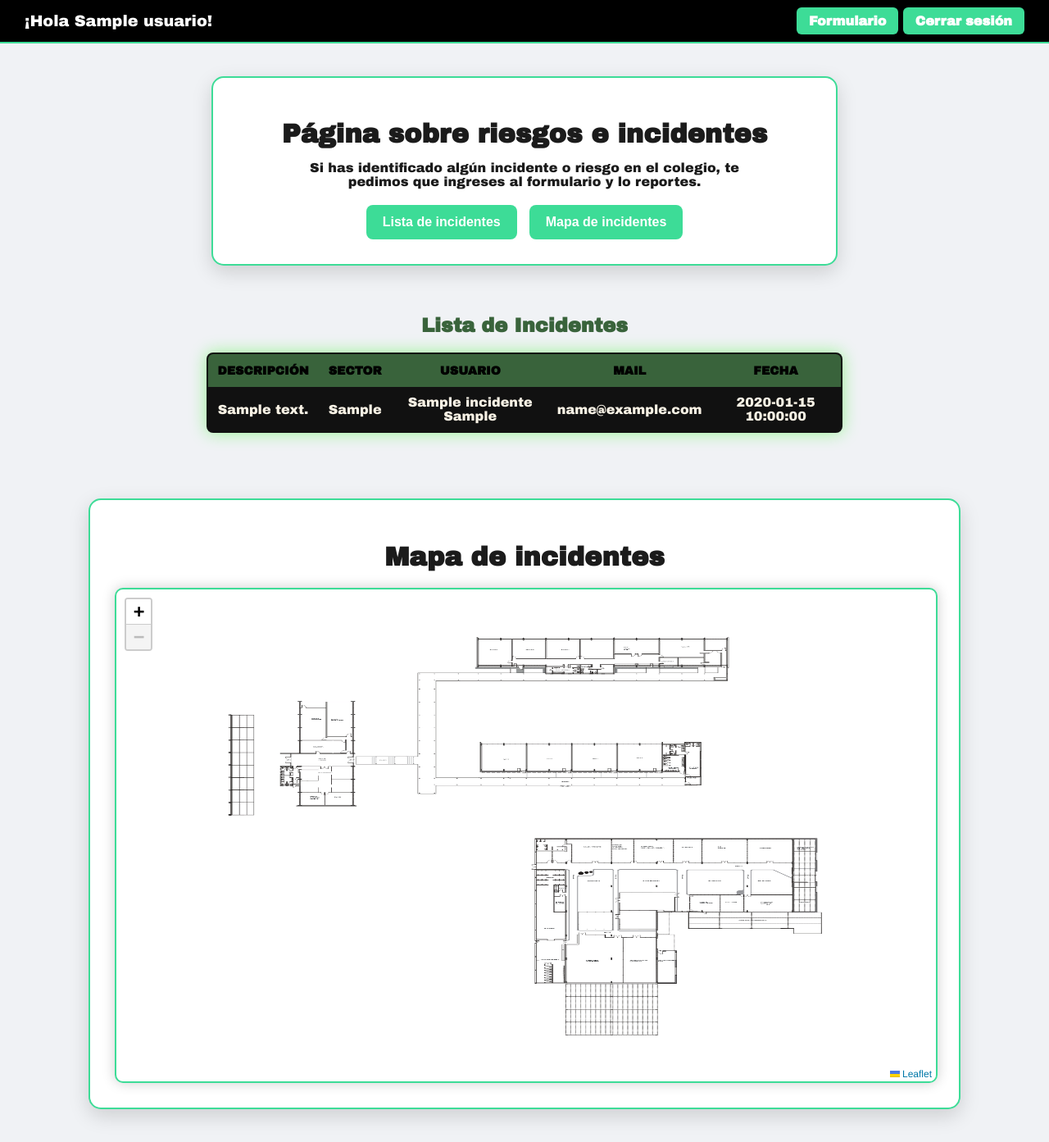
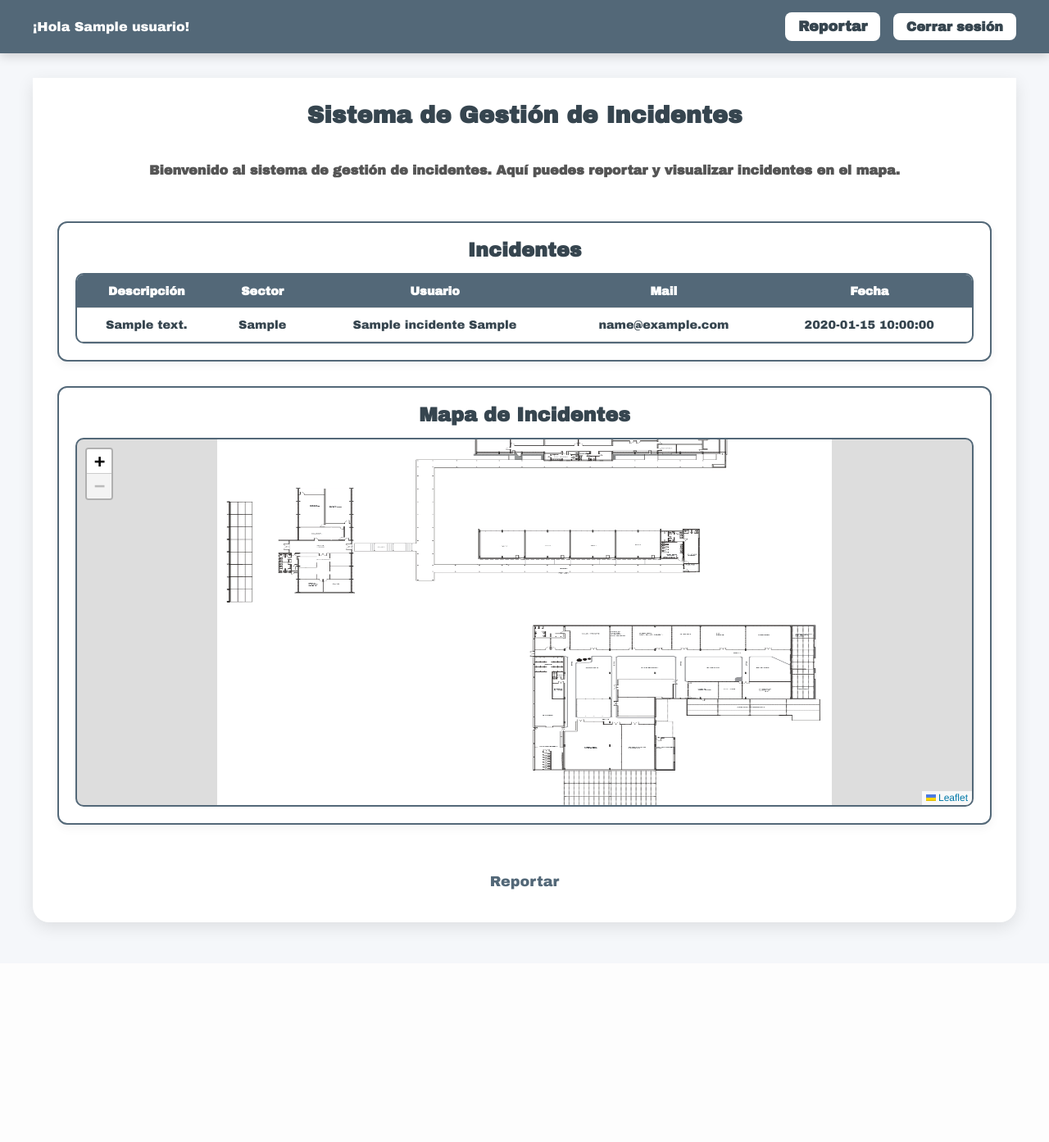
Before and after one commit to vicente-AR81/Higiene-y-seguridad, a Flask app: template app/templates/index.html in a window 1280 px wide. Shown: the whole page at 82% size. After the commit the page ends 1140 px from the top, so only its background shows below. Run offline with Flask 3, Linux system fonts and the light colour scheme; tables that the repository leaves empty hold one stand-in row (values such as "Sample post"); the template is opened without the code that fills it: values that come from a table or form of the project are taken from there, most other values are stand-ins (such as "Sample title", 1, 10 or a date in 2020).

Commit message:
css by maxi again

```diff
--- a/app/static/index.css
+++ b/app/static/index.css
@@ -1,200 +1,240 @@
+/* =========================
+   BASE
+========================= */
 @import url('https://fonts.googleapis.com/css2?family=Archivo+Black&display=swap');
 
-body {
-    margin: 0;
-    font-family: "Archivo Black", sans-serif;
-    background-color: #f0f2f5;
-    color: #1b1b1b;
-    text-align: center;
+:root {
+  --color-principal: #536878;
+  --color-secundario: #36454f;
+  --color-bg: #f5f7fa;
+  --color-texto: #36454f;
+  --color-card: #ffffff;
 }
 
-/* Banner superior */
-.banner {
-    background-color: #000;
-    border-bottom: 2px solid #3ddc97;
-    padding: 15px 30px;
-    display: flex;
-    justify-content: space-between;
-    align-items: center;
+* {
+  margin: 0;
+  padding: 0;
+  box-sizing: border-box;
+  scroll-behavior: smooth;
 }
 
-.usuario {
-    font-size: 1.2rem;
-    color: #fff;
+body {
+  font-family: "Archivo Black", sans-serif;
+  background-color: var(--color-bg);
+  color: var(--color-texto);
+  display: flex;
+  flex-direction: column;
+  min-height: 100vh;
+  text-align: center;
+  animation: fadeInBody 0.8s ease forwards;
 }
 
-.btn-logout,
-.btn-form {
-    background-color: #3ddc97;
-    color: #fff;
-    padding: 8px 15px;
-    border-radius: 6px;
-    text-decoration: none;
-    font-weight: bold;
-    transition: all 0.3s ease;
+/* =========================
+   BANNER SUPERIOR
+========================= */
+.banner {
+  background: var(--color-principal);
+  padding: 15px 40px;
+  display: flex;
+  justify-content: space-between;
+  align-items: center;
+  color: #fff;
+  box-shadow: 0 4px 12px rgba(0,0,0,0.15);
+  position: sticky;
+  top: 0;
+  z-index: 10;
+  animation: slideDown 0.6s ease;
 }
 
-.btn-logout:hover,
-.btn-form:hover {
-    background-color: #324543;
+.banner .usuario {
+  font-size: 1rem;
+  animation: fadeInLeft 1s ease;
 }
 
-/* Contenido central */
-.contenido {
-    padding: 40px 20px;
-    display: flex;
-    flex-direction: column;
-    align-items: center;
-    gap: 40px;
+.banner a {
+  background: #fff;
+  color: var(--color-secundario);
+  padding: 8px 16px;
+  border-radius: 8px;
+  text-decoration: none;
+  font-weight: bold;
+  margin-left: 10px;
+  transition: all 0.3s ease;
 }
 
-.card {
-    background-color: #fff;
-    border: 2px solid #3ddc97;
-    border-radius: 15px;
-    padding: 30px;
-    max-width: 700px;
-    width: 100%;
-    box-shadow: 0 8px 25px rgba(0,0,0,0.15);
-    animation: fadeIn 1s ease forwards;
+.banner a:hover {
+  background: var(--color-secundario);
+  color: #fff;
+  transform: translateY(-2px) scale(1.05);
+  box-shadow: 0 4px 12px rgba(0,0,0,0.2);
 }
 
-.card h1 {
-    margin-bottom: 15px;
-    text-transform: lowercase;
+/* =========================
+   CARD PRINCIPAL
+========================= */
+.card-principal {
+  background: var(--color-card);
+  margin: 30px auto 50px auto;
+  width: 95%;
+  max-width: 1200px;
+  border-radius: 0 0 20px 20px; /* recto arriba, redondeado abajo */
+  box-shadow: 0 6px 20px rgba(0,0,0,0.1);
+  padding: 30px;
+  display: flex;
+  flex-direction: column;
+  gap: 30px;
+  animation: fadeInUp 0.8s ease;
 }
 
-.card h1::first-letter {
-    text-transform: uppercase;
+.titulo {
+  font-size: 1.8rem;
+  color: var(--color-secundario);
+  margin-bottom: 10px;
 }
 
-.intro {
-    max-width: 600px;
-    margin: 0 auto 20px auto;
-    font-size: 1rem;
-    color: #1b1b1b;
+.subtitulo {
+  font-size: 1rem;
+  color: #555;
+  line-height: 1.5;
+  margin-bottom: 20px;
 }
 
-/* Imagen centrada */
-.card img {
-    max-width: 100%;
-    height: auto;
-    border-radius: 10px;
-    margin: 20px 0;
+/* =========================
+   LISTA DE INCIDENTES
+========================= */
+.lista {
+  width: 100%;
+  background: var(--color-card);
+  border: 2px solid var(--color-principal);
+  border-radius: 12px;
+  box-shadow: 0 4px 12px rgba(0,0,0,0.05);
+  padding: 20px;
+  animation: fadeInUp 1s ease;
 }
 
-/* Botones */
-.botones {
-    display: flex;
-    justify-content: center;
-    gap: 15px;
+.lista h2 {
+  margin-bottom: 15px;
+  color: var(--color-secundario);
 }
 
-button {
-    background-color: #3ddc97;
-    color: #fff;
-    border: none;
-    border-radius: 8px;
-    padding: 12px 20px;
-    font-size: 1rem;
-    cursor: pointer;
-    font-weight: bold;
-    transition: all 0.3s ease;
+/* Scroll con efecto */
+.tabla-scroll {
+  max-height: 300px; /* ~5 filas visibles */
+  overflow-y: auto;
+  border: 2px solid var(--color-principal);
+  border-radius: 10px;
+  scrollbar-width: thin;
+  scrollbar-color: var(--color-principal) #eee;
 }
 
-button:hover {
-    background-color: #324543;
-    transform: translateY(-3px) scale(1.02);
-    box-shadow: 0 6px 15px rgba(0,0,0,0.2);
+/* Estilo del scroll */
+.tabla-scroll::-webkit-scrollbar {
+  width: 8px;
+}
+.tabla-scroll::-webkit-scrollbar-track {
+  background: #eee;
+  border-radius: 10px;
+}
+.tabla-scroll::-webkit-scrollbar-thumb {
+  background-color: var(--color-principal);
+  border-radius: 10px;
 }
 
-/* Animación */
-@keyframes fadeIn {
-    from { opacity: 0; transform: translateY(20px); }
-    to { opacity: 1; transform: translateY(0); }
+.tabla-scroll table {
+  width: 100%;
+  border-collapse: collapse;
 }
 
-/* Lista */
-h2 {
-    margin-bottom: 20px;
-    color: #39633b;
+.tabla-scroll thead {
+  position: sticky;
+  top: 0;
+  background: var(--color-principal);
+  color: #fff;
+  z-index: 1;
+  animation: fadeIn 1s ease;
 }
 
-table {
-    width: 90%;
-    margin: 0 auto;
-    border-collapse: collapse;
-    background-color: #111;
-    border: 2px solid #39633b;
-    border-radius: 8px;
-    overflow: hidden;
-    box-shadow: 0 0 20px rgba(23, 250, 3, 0.4);
-}
-
-thead {
-    background-color: #39633b;
-    color: #000;
-}
-
-th {
-    padding: 12px;
-    text-transform: uppercase;
-    font-size: 0.9rem;
-}
-
-td {
-    padding: 10px;
-    color: #f7f1e4;
-    border-bottom: 1px solid #333;
+th, td {
+  padding: 12px;
+  font-size: 0.9rem;
+  text-align: center;
+  border-bottom: 1px solid #ddd;
+  transition: background 0.3s ease;
 }
 
 tbody tr:nth-child(even) {
-    background-color: #1a1a1a;
+  background-color: #f9f9f9;
 }
 
 tbody tr:hover {
-    background-color: #333;
-    transition: 0.3s;
+  background-color: #dceefc;
+  transform: scale(1.01);
 }
 
-/* Mapa */
-.contenido {
-  display: flex;
-  justify-content: center;
+/* =========================
+   MAPA
+========================= */
+.card-map {
+  background: var(--color-card);
+  border: 2px solid var(--color-principal);
+  border-radius: 12px;
+  padding: 20px;
+  box-shadow: 0 4px 12px rgba(0,0,0,0.05);
+  animation: fadeInUp 1.2s ease;
 }
 
-.card-map {
-   background-color: #fff;
-  border: 2px solid #3ddc97;
-  border-radius: 15px;
-  padding: 30px;
-  max-width: 1000px;
-  width: 100%;
-  box-shadow: 0 8px 25px rgba(0,0,0,0.15);
-  animation: fadeIn 1s ease forwards;
+.card-map h2 {
+  margin-bottom: 15px;
+  color: var(--color-secundario);
 }
 
-.card-map h1 {
-  margin-bottom: 20px;
-  text-transform: lowercase;
+#map {
+  width: 100%;
+  height: 450px;
+  border-radius: 10px;
+  border: 2px solid var(--color-principal);
+  animation: fadeIn 1.5s ease;
+}
+/* =========================
+   BOTÓN REPORTAR
+========================= */
+.btn-form {
+    background-color: var(--color-card);
+    color: var(--color-principal);
+    border: none;
+    border-radius: 5px;
+    padding: 10px 30px;
+    font-size: 1.1em;
+    cursor: pointer;
+    text-decoration: none;
+    display: inline-block;
+    transition: background 0.2s;
 }
 
-.card-map h1::first-letter {
-  text-transform: uppercase;
+/* =========================
+   ANIMACIONES
+========================= */
+@keyframes fadeIn {
+  from { opacity: 0; }
+  to { opacity: 1; }
 }
 
-/* Mapa */
-#map {
-  width: 100%;
-  height: 600px; /* un poquito más alto */
-  border: 2px solid #3ddc97;
-  border-radius: 10px;
-  box-shadow: 0 0 16px rgba(0,0,0,0.2);
-  background: #fff;
-}
-
-/* Animaciones */
-@keyframes fadeIn {
+@keyframes fadeInUp {
   from { opacity: 0; transform: translateY(20px); }
   to { opacity: 1; transform: translateY(0); }
 }
+
+@keyframes fadeInLeft {
+  from { opacity: 0; transform: translateX(-20px); }
+  to { opacity: 1; transform: translateX(0); }
+}
+
+@keyframes slideDown {
+  from { transform: translateY(-100%); }
+  to { transform: translateY(0); }
+}
+
+@keyframes fadeInBody {
+  from { opacity: 0; }
+  to { opacity: 1; }
+}
--- a/app/templates/index.html
+++ b/app/templates/index.html
@@ -16,28 +16,20 @@
             ¡Hola {{ usuario.nombre }}!
         </div>
         <div class="logout">
-            <a href="/form" class="btn-form">Formulario</a>
+            <a href="/form" class="btn-form">Reportar</a>
             <a href="{{ url_for('logout') }}" class="btn-logout">Cerrar sesión</a>
         </div>
     </header>
 
-    <!-- Contenido principal -->
-    <main class="contenido">
-        <div class="card">
-            <h1>Página sobre riesgos e incidentes</h1>
-            <p class="intro">
-                Si has identificado algún incidente o riesgo en el colegio, te pedimos que ingreses al
-                formulario y lo reportes.
-            </p>
-            <div class="botones">
-                <a href="/list"><button>Lista de incidentes</button></a>
-                <a href="/map"><button>Mapa de incidentes</button></a>
-            </div>
-        </div>
+    <!-- Card Principal -->
+    <section class="card-principal">
+        <h1 class="titulo">Sistema de Gestión de Incidentes</h1>
+        <h3 class="subtitulo">Bienvenido al sistema de gestión de incidentes. Aquí puedes reportar y visualizar incidentes en el mapa.</h3>
 
         <!-- Lista de incidentes -->
         <section class="lista">
-            <h2>Lista de Incidentes</h2>
+            <h2>Incidentes</h2>
+            <div class="tabla-scroll">
                 <table>
                     <thead>
                         <tr>
@@ -60,15 +52,18 @@
                         {% endfor %}
                     </tbody>
                 </table>
+            </div>
         </section>
-        </main>
 
-    <main class="contenido">
+        <!-- Mapa -->
         <div class="card-map">
-            <h1>Mapa de Incidentes</h1>
+            <h2>Mapa de Incidentes</h2>
             <div id="map"></div>
         </div>
-    </main>
+        <div style="text-align: center; margin-top: 20px;">
+            <a href="/form" class="btn-form">Reportar</a>
+        </div>
+    </section>
 
     <script>
         // Inicializamos el mapa
@@ -99,6 +94,5 @@
         // Forzar el redimensionamiento del mapa al cargar
         setTimeout(() => map.invalidateSize(), 100);
     </script>
-
 </body>
 </html>
```
Also changed, not shown: app/static/list.css (+18 -4 lines), app/vercel.json (deleted), 1 other file. Lines whose indentation alone changed are shown as unchanged.
